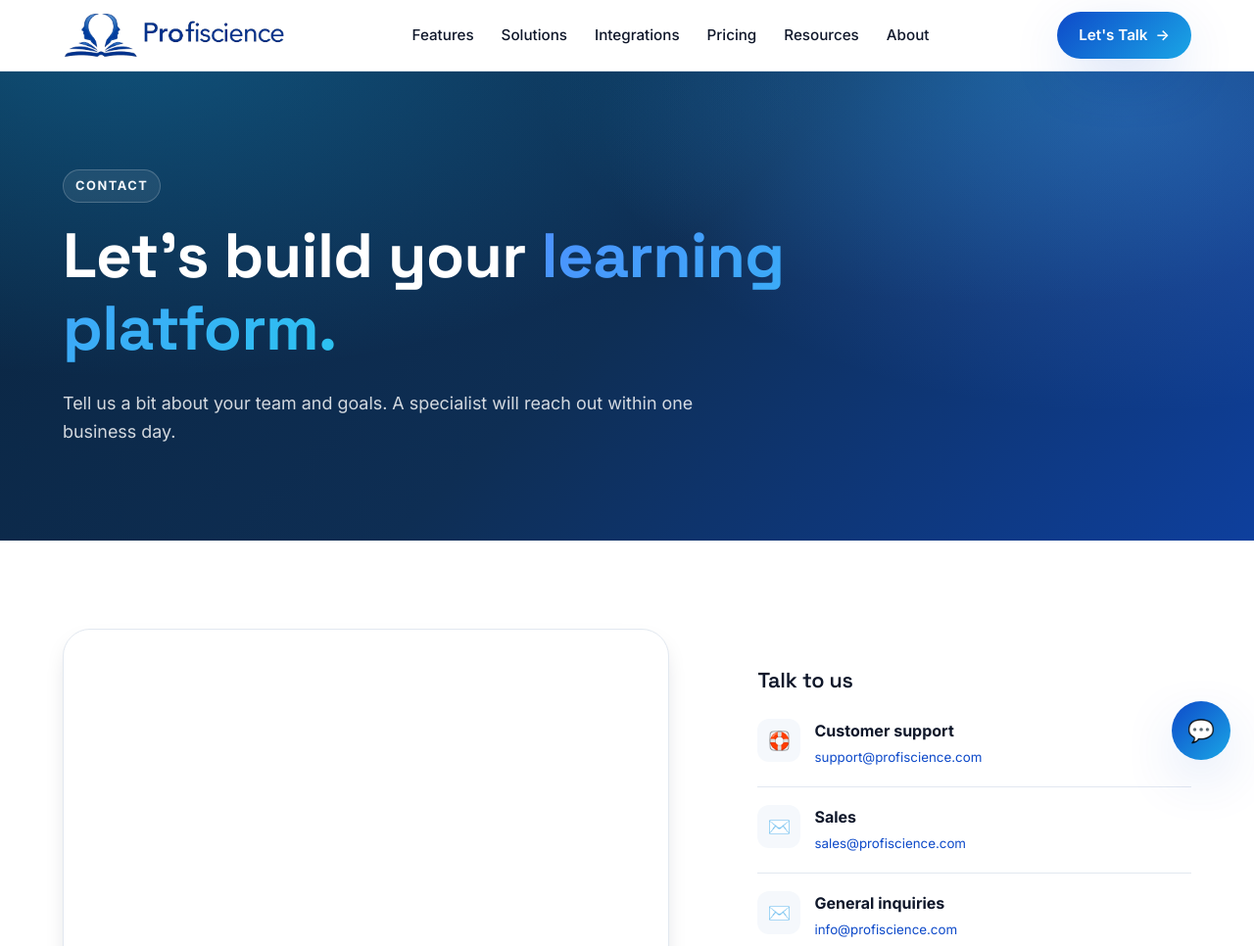
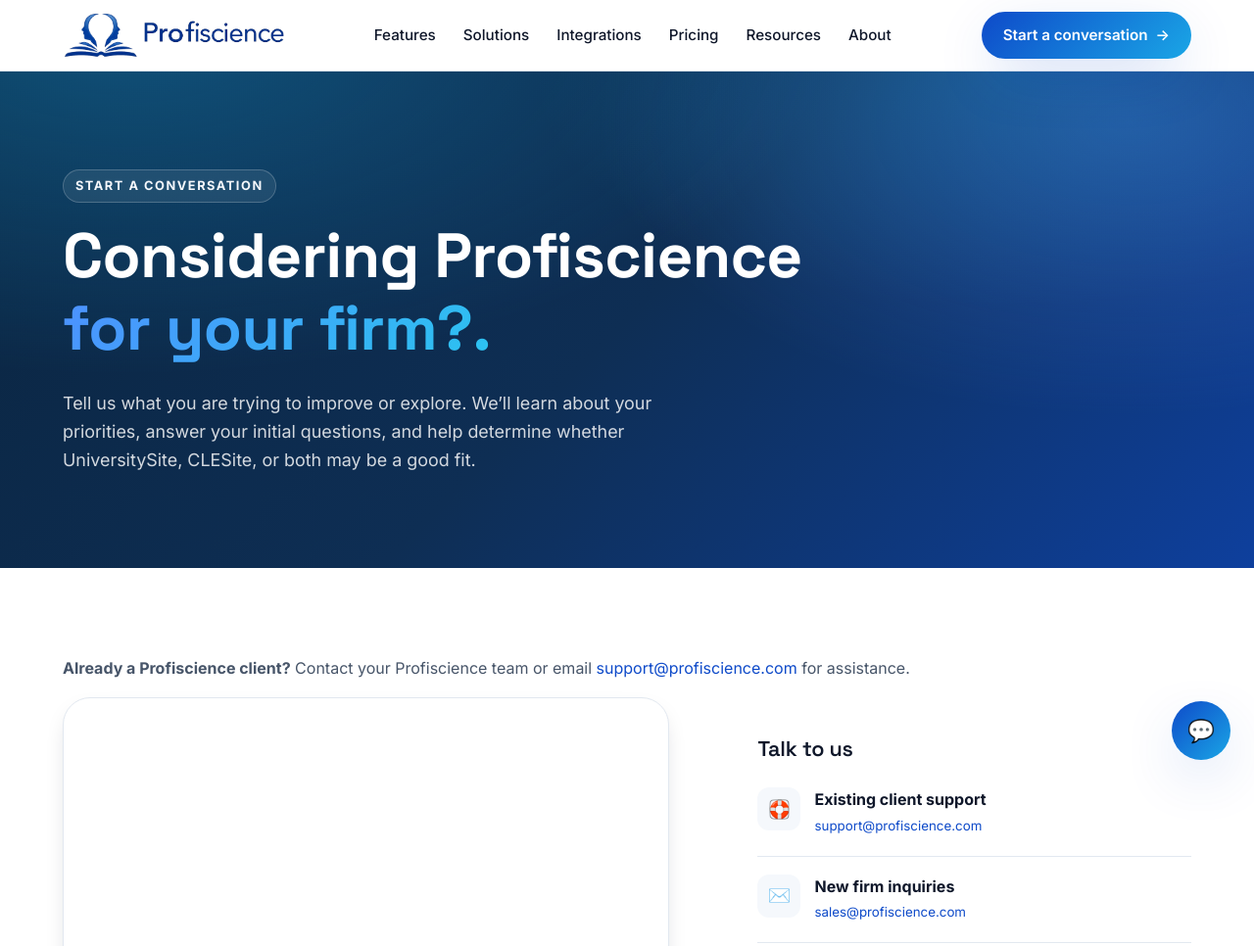
Before and after one commit to barsh/profiscience-site, a plain HTML site: page contact.html in a window 1280 px wide. Shown: the top 966 px of the page at 98% size. Drawn offline with Linux system fonts and the light colour scheme.

Commit message:
updates to contact page

```diff
--- a/contact.html
+++ b/contact.html
@@ -31,14 +31,16 @@
 
 <section class="page-hero">
   <div class="container">
-    <span class="eyebrow">Contact</span>
-    <h1>Let's build your <span class="gradient-text">learning platform.</span></h1>
-    <p>Tell us a bit about your team and goals. A specialist will reach out within one business day.</p>
+    <span class="eyebrow">Start a conversation</span>
+    <h1>Considering Profiscience <span class="gradient-text">for your firm?.</span></h1>
+    <p>Tell us what you are trying to improve or explore. We’ll learn about your priorities, answer your initial questions, and help determine whether UniversitySite, CLESite, or both may be a good fit.</p>
   </div>
 </section>
 
 <section>
   <div class="container">
+    <p><b>Already a Profiscience client?</b> Contact your Profiscience team or email <a href="mailto:support@profiscience.com"><span class="gradient-text"></span>support@profiscience.com</span></a> for assistance.</p>
+
     <div class="contact-grid">
 
       <!-- Pipedrive Web Form — submissions land directly in the CRM.
@@ -66,14 +68,14 @@
         <div class="info-card">
           <div class="ico">🛟</div>
           <div>
-            <b>Customer support</b>
+            <b>Existing client support</b>
             <small><a href="mailto:support@profiscience.com">support@profiscience.com</a></small>
           </div>
         </div>
         <div class="info-card">
           <div class="ico">✉️</div>
           <div>
-            <b>Sales</b>
+            <b>New firm inquiries</b>
             <small><a href="mailto:sales@profiscience.com">sales@profiscience.com</a></small>
           </div>
         </div>
--- a/partials/header.html
+++ b/partials/header.html
@@ -12,7 +12,7 @@
       <a href="about">About</a>
     </nav>
     <div class="nav-cta">
-      <a href="contact" class="btn btn-primary btn-arrow" data-cta="nav_demo">Let's Talk</a>
+      <a href="contact" class="btn btn-primary btn-arrow" data-cta="nav_demo">Start a conversation</a>
       <button class="nav-toggle" aria-label="Menu">☰</button>
     </div>
   </div>
```
